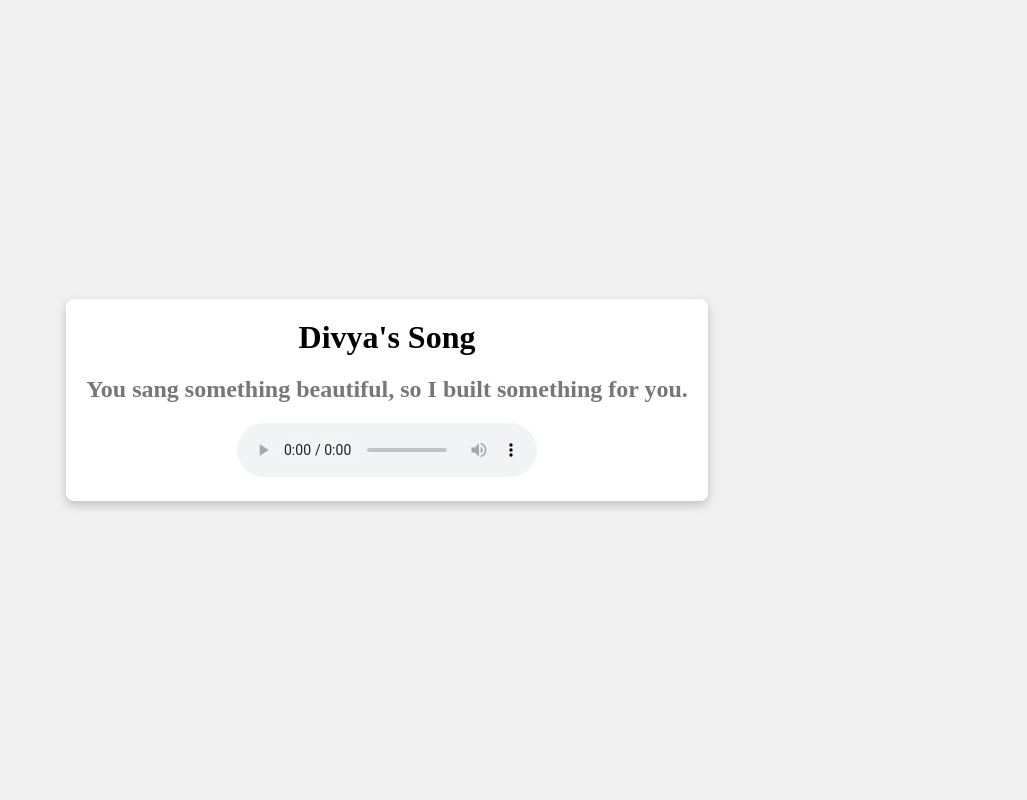
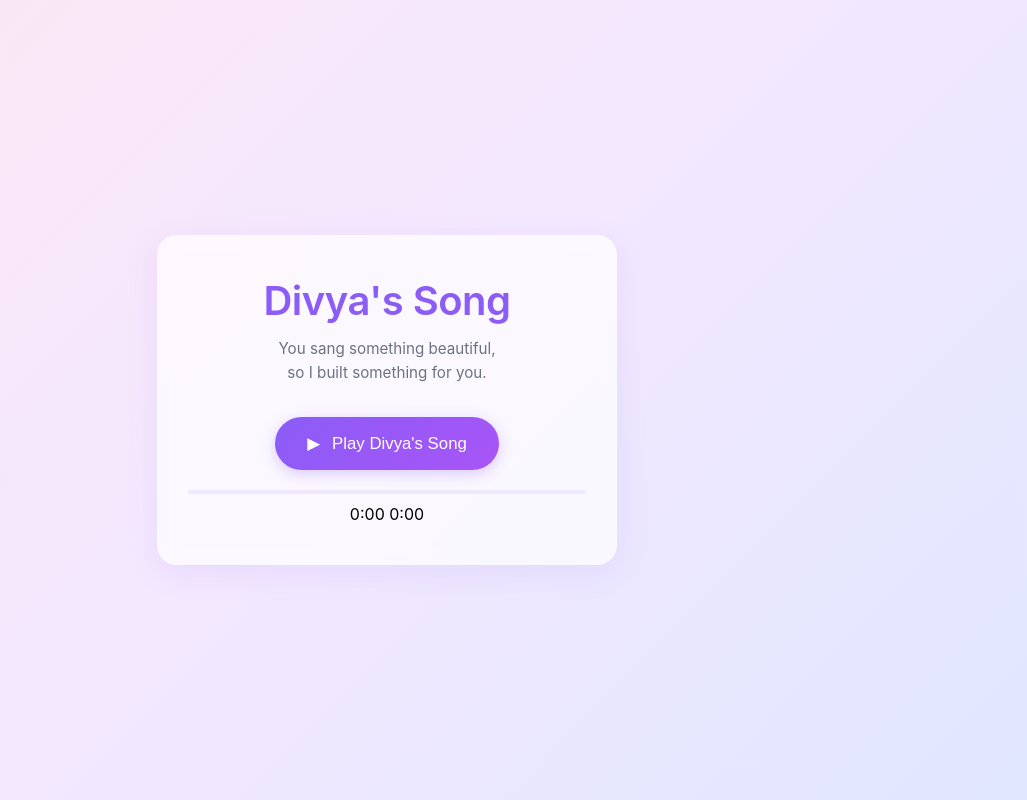
Before and after one commit to vijaybhukya/divya-song, a plain HTML site: page index.html in a window 1280 px wide. Shown: the whole page, without its empty margins (253-1280 px from the left). Drawn offline with Linux system fonts and the light colour scheme.

Commit message:
Refactor index.html structure and add audio controls

```diff
--- a/index.html
+++ b/index.html
@@ -1,41 +1,48 @@
 <!DOCTYPE html>
 <html lang="en">
 <head>
-    <meta charset="UTF-8">
-    <meta name="viewport" content="width=device-width, initial-scale=1.0">
-    <title>Divya's Song</title>
-    <style>
-        body {
-            display: flex;
-            justify-content: center;
-            align-items: center;
-            height: 100vh;
-            margin: 0;
-            background-color: #f0f0f0;
-        }
-        .card {
-            background: white;
-            padding: 20px;
-            border-radius: 8px;
-            box-shadow: 0 4px 10px rgba(0, 0, 0, 0.2);
-            text-align: center;
-        }
-        h1 {
-            margin: 0;
-        }
-        h2 {
-            color: #777;
-        }
-    </style>
+<meta charset="UTF-8">
+<meta name="viewport" content="width=device-width, initial-scale=1.0">
+<title>Divya's Song</title>
+<link rel="stylesheet" href="style.css">
 </head>
+
 <body>
+
+<div class="background" id="hearts"></div>
+
+<div class="container">
     <div class="card">
-        <h1>Divya's Song</h1>
-        <h2>You sang something beautiful, so I built something for you.</h2>
-        <audio controls>
-            <source src="audio.mp4" type="audio/mp4">
-            Your browser does not support the audio element.
-        </audio>
+
+        <h1 class="title">Divya's Song</h1>
+
+        <p class="subtitle">
+            You sang something beautiful,<br>
+            so I built something for you.
+        </p>
+
+        <audio id="audio" src="audio.mp4"></audio>
+
+        <button class="play-btn" id="playBtn">
+            <span id="icon">▶</span>
+            Play Divya's Song
+        </button>
+
+        <div class="progress-section">
+            <div class="progress-bar" id="progressBar">
+                <div class="progress-fill" id="progressFill"></div>
+            </div>
+
+            <div class="time-display">
+                <span id="currentTime">0:00</span>
+                <span id="duration">0:00</span>
+            </div>
+        </div>
+
     </div>
+</div>
+
+<script src="script.js"></script>
+
 </body>
 </html>
```
